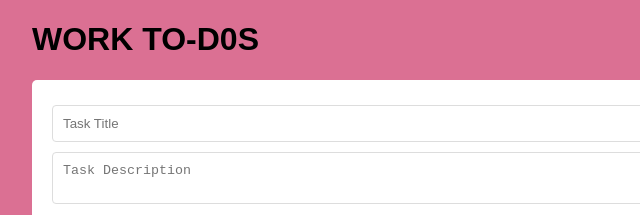
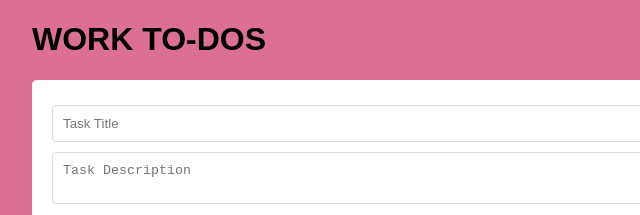
Before and after one commit to 1808charitha/jsassign, a plain HTML site: page index.html in a window 1280 px wide. Shown: the top 215 px of the page, 96-736 px from the left. Drawn offline with Linux system fonts and the light colour scheme.

Commit message:
first commit

```diff
--- a/index.html
+++ b/index.html
@@ -8,7 +8,7 @@
 </head>
 <body>
     <div class="container">
-        <h1>WORK TO-D0S</h1>
+        <h1>WORK TO-DOS</h1>
         <form id="task-form">
             <input type="text" id="title" placeholder="Task Title" required>
             <textarea id="description" placeholder="Task Description"></textarea>
```
